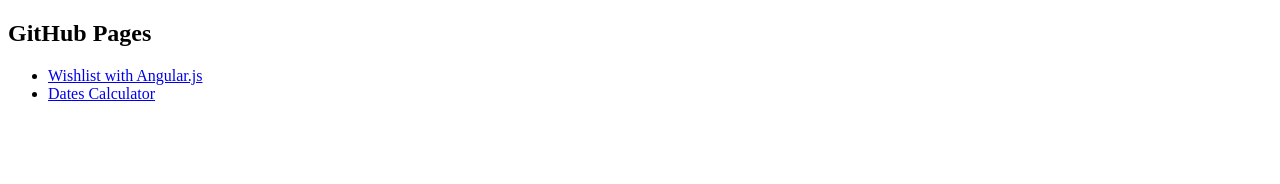
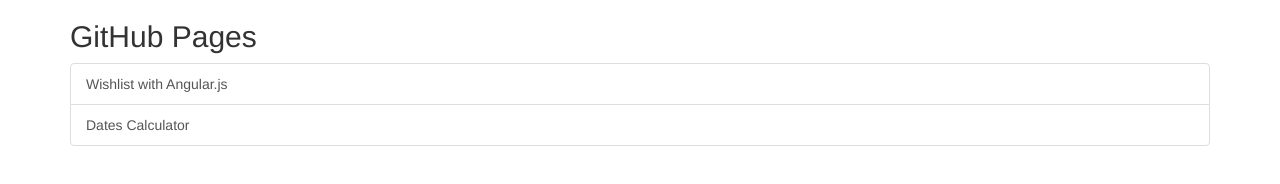
Before and after one commit to Diliara/diliara.github.io, a plain HTML site: page index.html in a window 1280 px wide. Drawn offline with nearby package versions, Linux system fonts and the light colour scheme.

Commit message:
add bootstrap

```diff
--- a/index.html
+++ b/index.html
@@ -1,16 +1,53 @@
 <!DOCTYPE html>
-<html>
+<html lang="en">
 <head>
+    <meta charset="utf-8">
+    <meta http-equiv="X-UA-Compatible" content="IE=edge">
+    <meta name="viewport" content="width=device-width, initial-scale=1">
     <title>Links</title>
+
+    <!-- Latest compiled and minified CSS -->
+    <link rel="stylesheet" href="https://maxcdn.bootstrapcdn.com/bootstrap/3.3.1/css/bootstrap.min.css">
+
+    <!-- Optional theme
+    <link rel="stylesheet" href="https://maxcdn.bootstrapcdn.com/bootstrap/3.3.1/css/bootstrap-theme.min.css">
+    -->
+
+    <!-- HTML5 shim and Respond.js for IE8 support of HTML5 elements and media queries -->
+    <!-- WARNING: Respond.js doesn't work if you view the page via file:// --><!--[if lt IE 9]>
+    <script src="https://oss.maxcdn.com/html5shiv/3.7.2/html5shiv.min.js"></script>
+    <script src="https://oss.maxcdn.com/respond/1.4.2/respond.min.js"></script><![endif]-->
 </head>
 <body>
 
-<h2>GitHub Pages</h2>
-<ul>
-    <li><a href="/wishlist">Wishlist with Angular.js</a></li>
-    <li><a href="/DatesCalculator">Dates Calculator</a></li>
+<main class="container">
+    <div class="row">
+        <div class="col-lg-12">
+            <h2>GitHub Pages</h2>
 
-</ul>
+
+            <div class="list-group">
+                <a href="/wishlist" class="list-group-item"> Wishlist with Angular.js<!--
+                    <h4 class="list-group-item-heading">List group item heading</h4>
+                    <p class="list-group-item-text">...</p>
+                    -->
+                </a> <a href="/DatesCalculator" class="list-group-item"> Dates Calculator </a>
+
+            </div>
+
+
+        </div>
+    </div>
+
+
+</main>
+
+
+<!-- jQuery (necessary for Bootstrap's JavaScript plugins)
+<script src="https://ajax.googleapis.com/ajax/libs/jquery/1.11.1/jquery.min.js"></script>
+--><!-- Latest compiled and minified JavaScript
+<script src="https://maxcdn.bootstrapcdn.com/bootstrap/3.3.1/js/bootstrap.min.js"></script>
+-->
 
 </body>
 </html>
```
